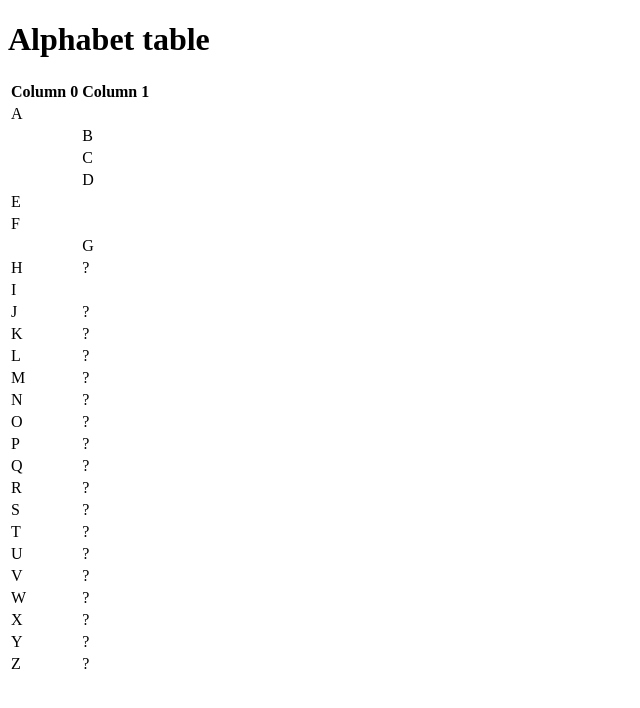
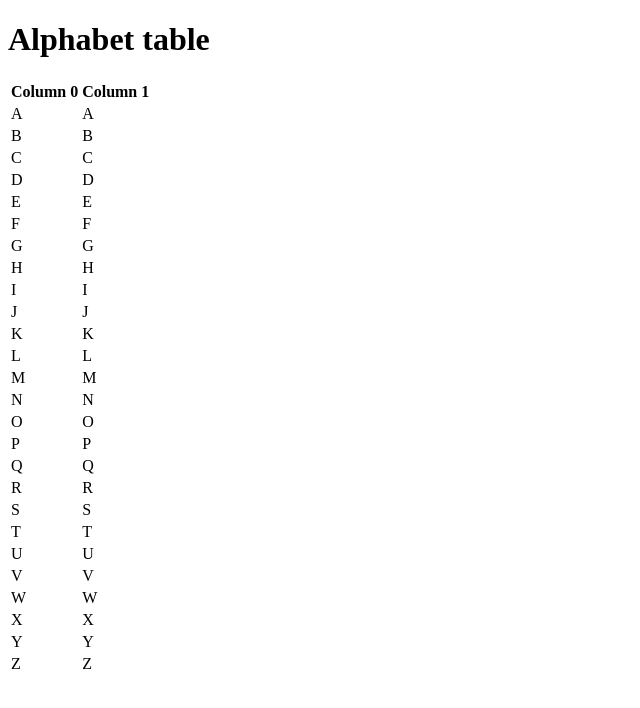
Before and after one commit to comp426-2022-fall/a01-Evehe719, a website: page public/index.html in a window 1280 px wide. Shown: the whole page, without its empty margins (0-640 px from the left). Drawn offline with Linux system fonts and the light colour scheme.

```diff
--- a/public/index.html
+++ b/public/index.html
@@ -16,96 +16,82 @@
 						</thead>
 						<tbody>
 								<tr>
-    						<td>A</td><td></td>
+										<td>A</td><td>A</td>
 								</tr>
 								<tr>
-    						<td></td><td>B</td>
+										<td>B</td><td>B</td>
 								</tr>
 								<tr>
-    						<td></td><td>C</td>
+										<td>C</td><td>C</td>
 								</tr>
 								<tr>
-    						<td></td><td>D</td>
+										<td>D</td><td>D</td>
 								</tr>
 								<tr>
-    						<td>E</td><td></td>
+										<td>E</td><td>E</td>
 								</tr>
 								<tr>
-    						<td>F</td><td></td>
+										<td>F</td><td>F</td>
 								</tr>
 								<tr>
-    						<td></td><td>G</td>
+										<td>G</td><td>G</td>
 								</tr>
 								<tr>
-    						<td>H</td><td>?</td>
-					<tr>
-                                                <td>I</td><td></td>
+										<td>H</td><td>H</td>
 								</tr>
 								<tr>
-    						<td>J</td><td>?</td>
-  					</tr>
-
-  					<tr>
-    						<td>K</td><td>?</td>
-  					</tr>
-
-  					<tr>
-    						<td>L</td><td>?</td>
-  					</tr>
-
-  					<tr>
-    						<td>M</td><td>?</td>
-  					</tr>
-
-  					<tr>
-    						<td>N</td><td>?</td>
-  					</tr>
-
-  					<tr>
-    						<td>O</td><td>?</td>
-  					</tr>
-
-  					<tr>
-    						<td>P</td><td>?</td>
-  					</tr>
-
-  					<tr>
-    						<td>Q</td><td>?</td>
-  					</tr>
-
-  					<tr>
-    						<td>R</td><td>?</td>
-  					</tr>
-
-  					<tr>
-    						<td>S</td><td>?</td>
-  					</tr>
-
-  					<tr>
-    						<td>T</td><td>?</td>
-  					</tr>
-
-  					<tr>
-    						<td>U</td><td>?</td>
-  					</tr>
-
-  					<tr>
-    						<td>V</td><td>?</td>
-  					</tr>
-
-  					<tr>
-    						<td>W</td><td>?</td>
-  					</tr>
-
-  					<tr>
-    						<td>X</td><td>?</td>
-  					</tr>
-
-  					<tr>
-    						<td>Y</td><td>?</td>
+										<td>I</td><td>I</td>
 								</tr>
 								<tr>
-    						<td>Z</td><td>?</td>
+										<td>J</td><td>J</td>
+								</tr>
+								<tr>
+										<td>K</td><td>K</td>
+								</tr>
+								<tr>
+										<td>L</td><td>L</td>
+								</tr>
+								<tr>
+										<td>M</td><td>M</td>
+								</tr>
+								<tr>
+										<td>N</td><td>N</td>
+								</tr>
+								<tr>
+										<td>O</td><td>O</td>
+								</tr>
+								<tr>
+										<td>P</td><td>P</td>
+								</tr>
+								<tr>
+										<td>Q</td><td>Q</td>
+								</tr>
+								<tr>
+										<td>R</td><td>R</td>
+								</tr>
+								<tr>
+										<td>S</td><td>S</td>
+								</tr>
+								<tr>
+										<td>T</td><td>T</td>
+								</tr>
+								<tr>
+										<td>U</td><td>U</td>
+								</tr>
+								<tr>
+										<td>V</td><td>V</td>
+								</tr>
+								<tr>
+										<td>W</td><td>W</td>
+								</tr>
+								<tr>
+										<td>X</td><td>X</td>
+								</tr>
+								<tr>
+										<td>Y</td><td>Y</td>
+								</tr>
+								<tr>
+										<td>Z</td><td>Z</td>
 								</tr>
 						</tbody>
 					</table>
```
Also changed, not shown: 2 other files. Lines whose indentation alone changed are shown as unchanged.
